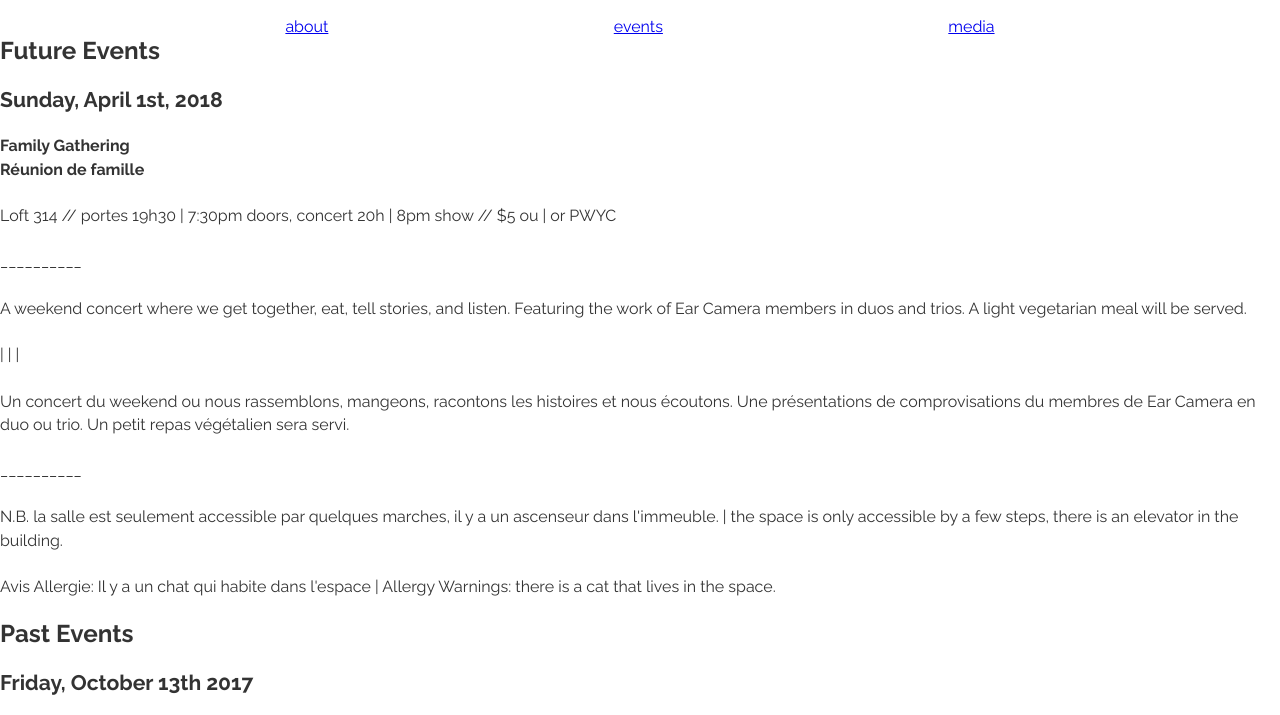
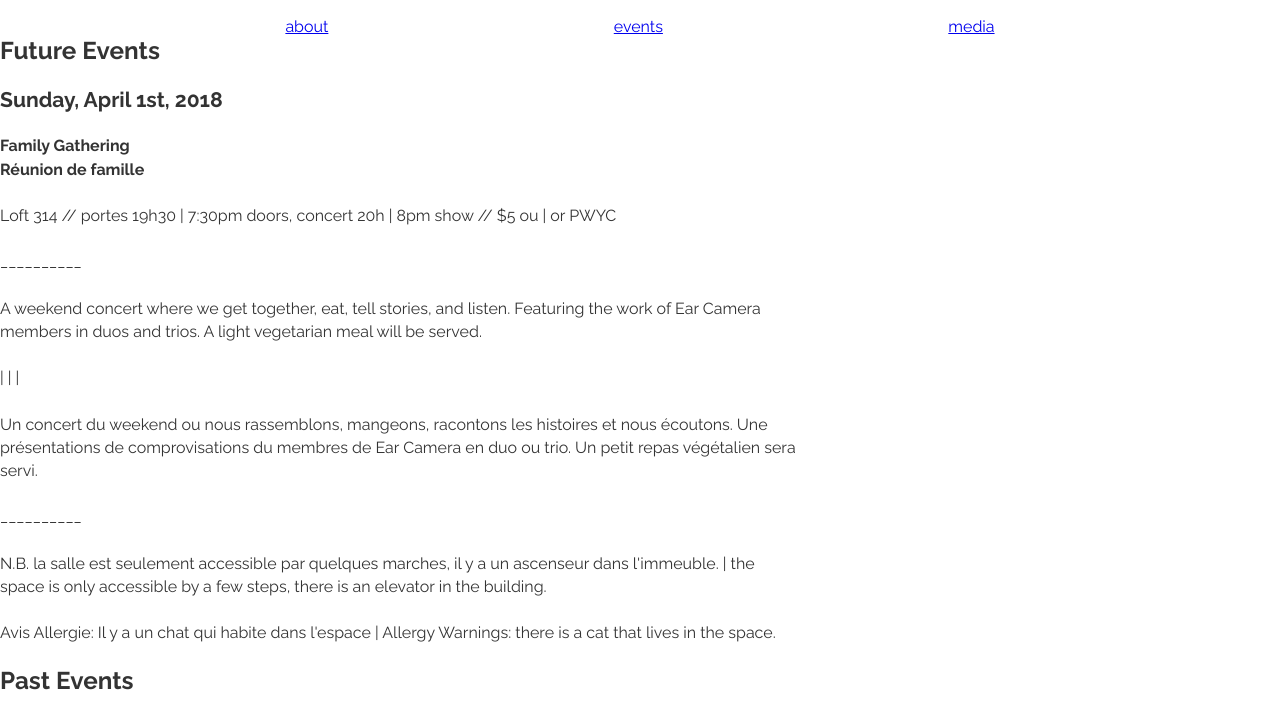
Before and after one commit to MichaelMansourati/earCamera, a Gatsby site: page /events in a window 1280 px wide. Shown: the part 60-775 px from the top of the page. Built offline with nearby package versions, Linux system fonts and the light colour scheme; Gatsby itself is replaced by a stand-in of ours.

Commit message:
cleanup and added family gathering event

```diff
--- a/src/pages/events.js
+++ b/src/pages/events.js
@@ -12,7 +12,7 @@ const events = () => (
       <Title/>
       <Navbar/>
       <div className="page-goes-here">
-        <div className="event-wrapper">
+        <div id="event-wrapper">
           <h2>Future Events</h2>
           <div className="event">
             <h3>Sunday, April 1st, 2018</h3>
--- a/src/styles/events.css
+++ b/src/styles/events.css
@@ -1,6 +1,7 @@
 #event-wrapper {
   display: -webkit-flex;
   flex-direction: column;
+  max-width: 800px;
 }
 
 .event + .event {
```
